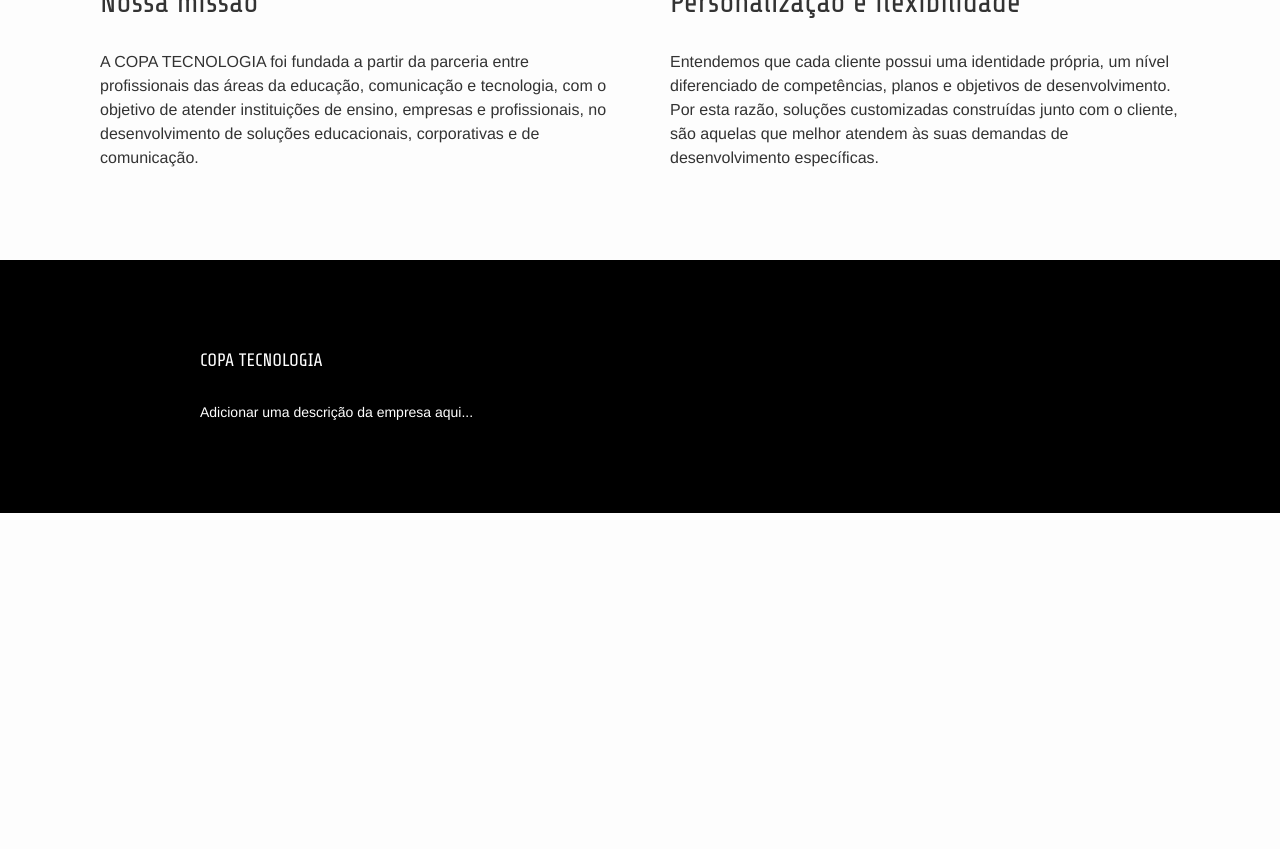
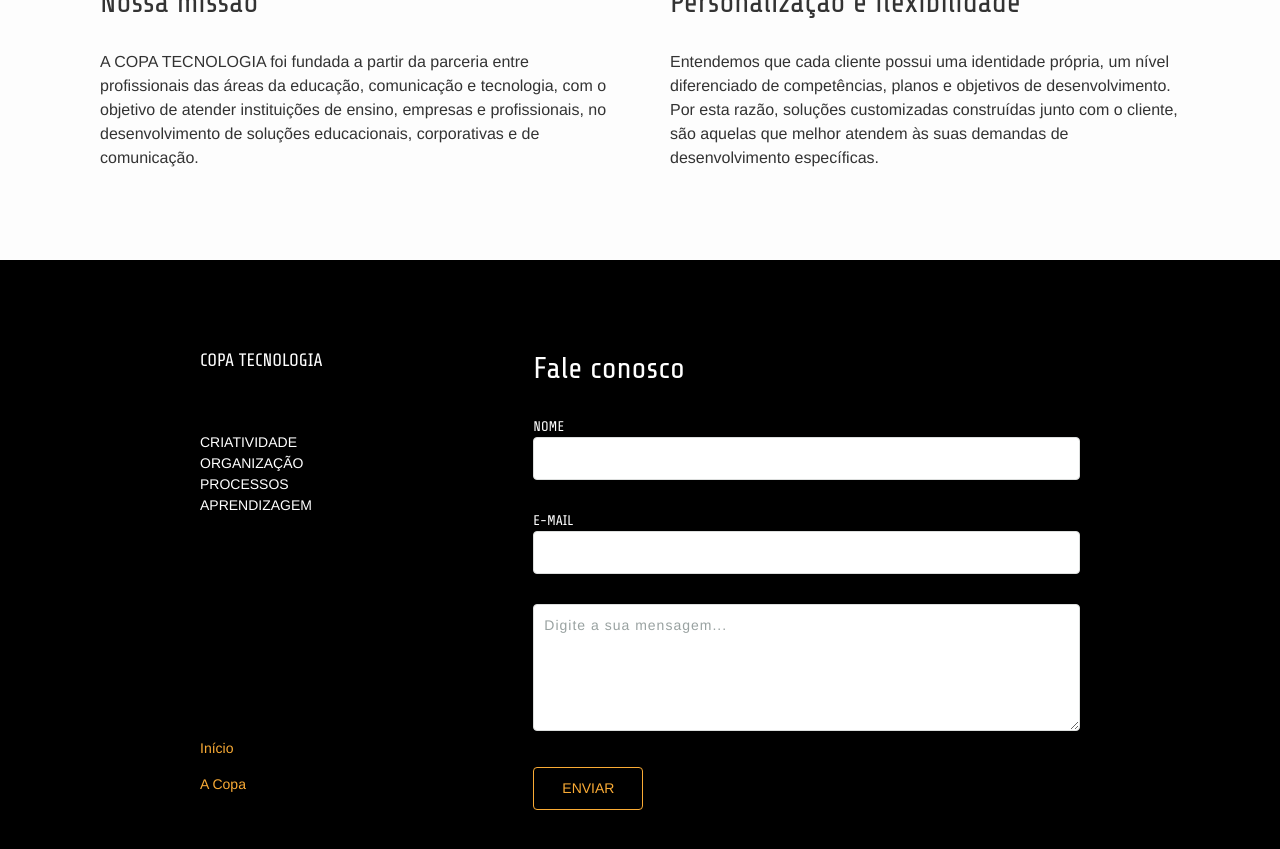
Before and after one commit to CopaTecnologia/copatecnologia.github.io, a Jekyll site: the page built from index.html, in a window 1280 px wide and 900 px high, scrolled down 2358 px. Shown: the top 849 px of the window. Built offline with Jekyll 4.4.1, drawn with Linux system fonts in a browser that asks for light colours; before the commit the page ends 2871 px from its top, so only the background shows below that.

Commit message:
Formulário de contato no rodapé

```diff
--- a/_includes/footer.html
+++ b/_includes/footer.html
@@ -1,9 +1,25 @@
 <footer class="site-footer">
 
-  <div class="wrapper">
-
-    <h2 class="footer-heading">{{ site.title }}</h2>
-    <p>{{ site.description }}</p>
+  <div class="wrapper" data-grid="spacing">
+    <div data-cell="1of3" data-grid="column justify">
+        <h2 class="footer-heading" data-cell="shrink">{{ site.title }}</h2>
+        <p data-cell="">CRIATIVIDADE <br> ORGANIZAÇÃO <br> PROCESSOS <br> APRENDIZAGEM</p>
+        <ul class="seamless" data-cell="shrink">
+          <li><a href="{{ site.baseurl }}/">Início</a></li>
+          {% for my_page in site.pages %}
+            {% if my_page.menu-title %}
+            <li><a href="{{ my_page.url | prepend: site.baseurl }}">{{ my_page.menu-title }}</a></li>
+            {% endif %}
+          {% endfor %}
+        </ul>
+    </div>
+    <form action="" data-cell="2of3" id="contato">
+      <h3>Fale conosco</h3>
+      <p><label for="nome">Nome</label><input type="text" name="nome" required placeholder=""></p>
+      <p><label for="email">E-mail</label><input type="email" name="email" required placeholder=""></p>
+      <p><label for="msg"></label><textarea name="msg" cols="30" rows="5" placeholder="Digite a sua mensagem..."></textarea></p>
+      <p><button>Enviar</button></p>
+    </form>
 
   </div>
 
```
